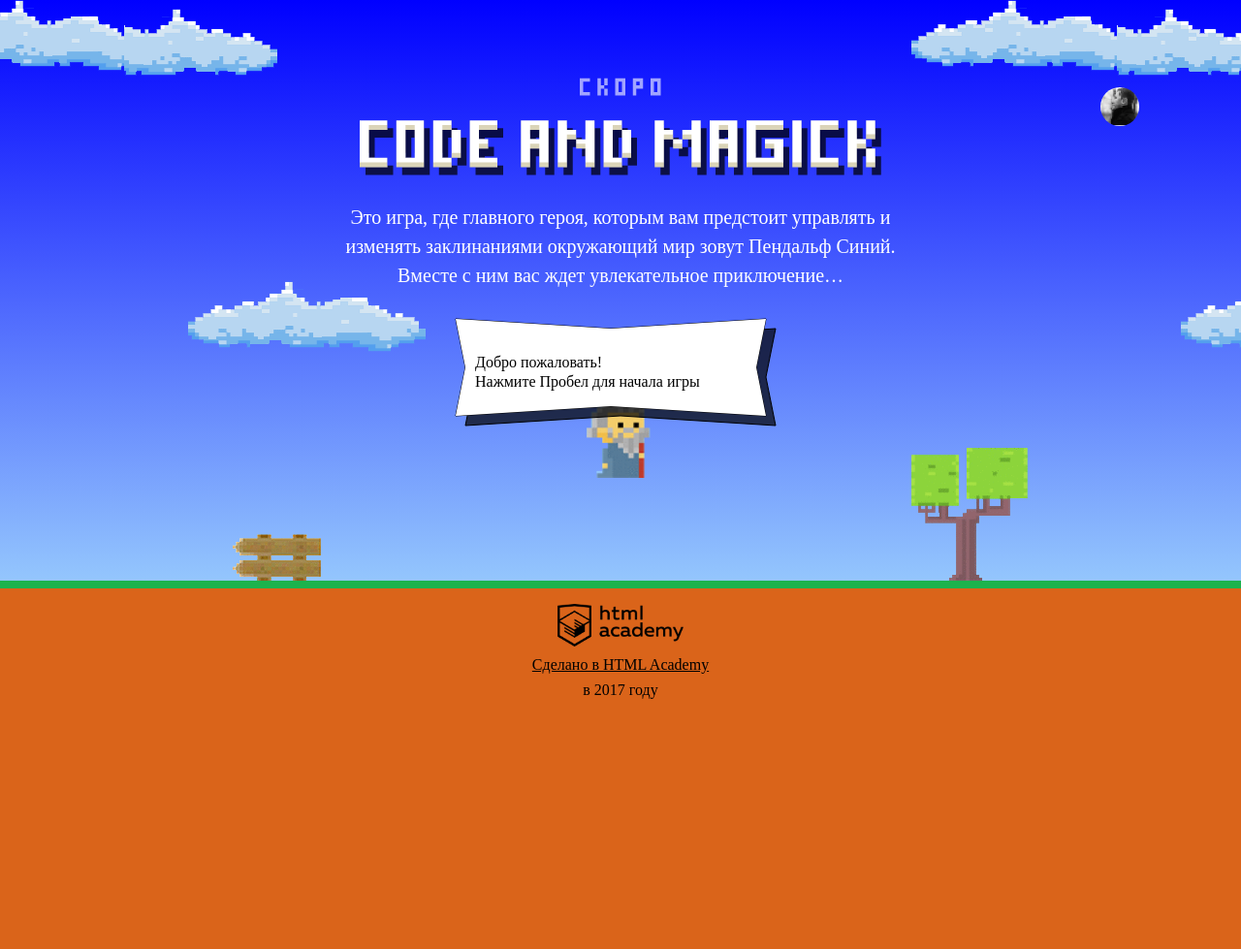
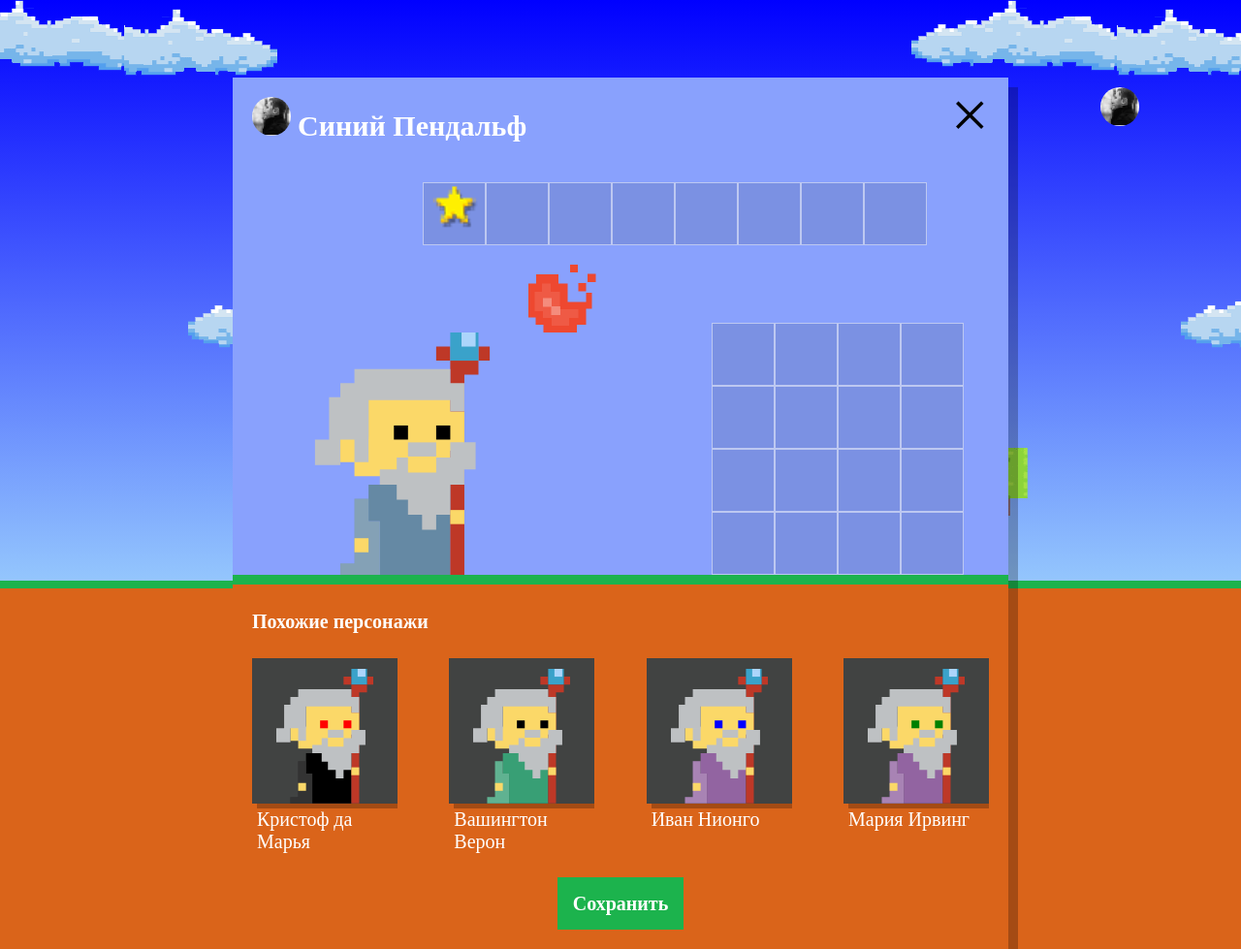
Before and after one commit to mindescape/code-and-magick, a website: page index.html in a window 1280 px wide. Shown: the whole page at 97% size. Before the commit the page ends 800 px from the top, so only its background shows below. Drawn offline with Linux system fonts and the light colour scheme; a web font is replaced by a local one.

Commit message:
similar wizards block done

```diff
--- a/index.html
+++ b/index.html
@@ -203,6 +203,7 @@
   </script>
   <script src="js/stat.js"></script>
   <script src="js/game.js"></script>
+  <script src="js/setup.js"></script>
 
   </body>
 </html>
--- /dev/null
+++ b/js/setup.js
@@ -0,0 +1,58 @@
+'use strict';
+
+var setup = document.querySelector('.setup');
+setup.classList.remove('hidden');
+var similarList = document.querySelector('.setup-similar-list');
+
+var names = ['Иван', 'Хуан', 'Себастьян', 'Мария', 'Кристоф', 'Виктор', 'Юлия', 'Люпита', 'Вашингтон'];
+var secondNames = ['да Марья', 'Верон', 'Мирабелла', 'Вальц', 'Онопко', 'Топольницкая', 'Нионго', 'Ирвинг'];
+var coatColors = ['rgb(101, 137, 164)', 'rgb(241, 43, 107)', 'rgb(146, 100, 161)', 'rgb(56, 159, 117)', 'rgb(215, 210, 55)', 'rgb(0, 0, 0)'];
+var eyesColors = ['black', 'red', 'blue', 'yellow', 'green'];
+
+var getRandomElement = function (array) {
+  return array[Math.floor(Math.random() * array.length)];
+};
+
+var wizards = [
+  {
+    name: getRandomElement(names) + ' ' + getRandomElement(secondNames),
+    coatColor: getRandomElement(coatColors),
+    eyesColor: getRandomElement(eyesColors)
+  },
+  {
+    name: getRandomElement(names) + ' ' + getRandomElement(secondNames),
+    coatColor: getRandomElement(coatColors),
+    eyesColor: getRandomElement(eyesColors)
+  },
+  {
+    name: getRandomElement(names) + ' ' + getRandomElement(secondNames),
+    coatColor: getRandomElement(coatColors),
+    eyesColor: getRandomElement(eyesColors)
+  },
+  {
+    name: getRandomElement(names) + ' ' + getRandomElement(secondNames),
+    coatColor: getRandomElement(coatColors),
+    eyesColor: getRandomElement(eyesColors)
+  }
+];
+
+var similarWizardTemplate = document.querySelector('#similar-wizard-template').content.querySelector('.setup-similar-item');
+
+var renderSimilarWizard = function (wizard) {
+  var wizardElement = similarWizardTemplate.cloneNode(true);
+
+  wizardElement.querySelector('.setup-similar-label').textContent = wizard.name;
+  wizardElement.querySelector('.wizard-coat').style.fill = wizard.coatColor;
+  wizardElement.querySelector('.wizard-eyes').style.fill = wizard.eyesColor;
+
+  return wizardElement;
+};
+
+var fragment = document.createDocumentFragment();
+
+for (var i = 0; i < wizards.length; i++) {
+  fragment.appendChild(renderSimilarWizard(wizards[i]));
+}
+similarList.appendChild(fragment);
+
+setup.querySelector('.setup-similar').classList.remove('hidden');
```
